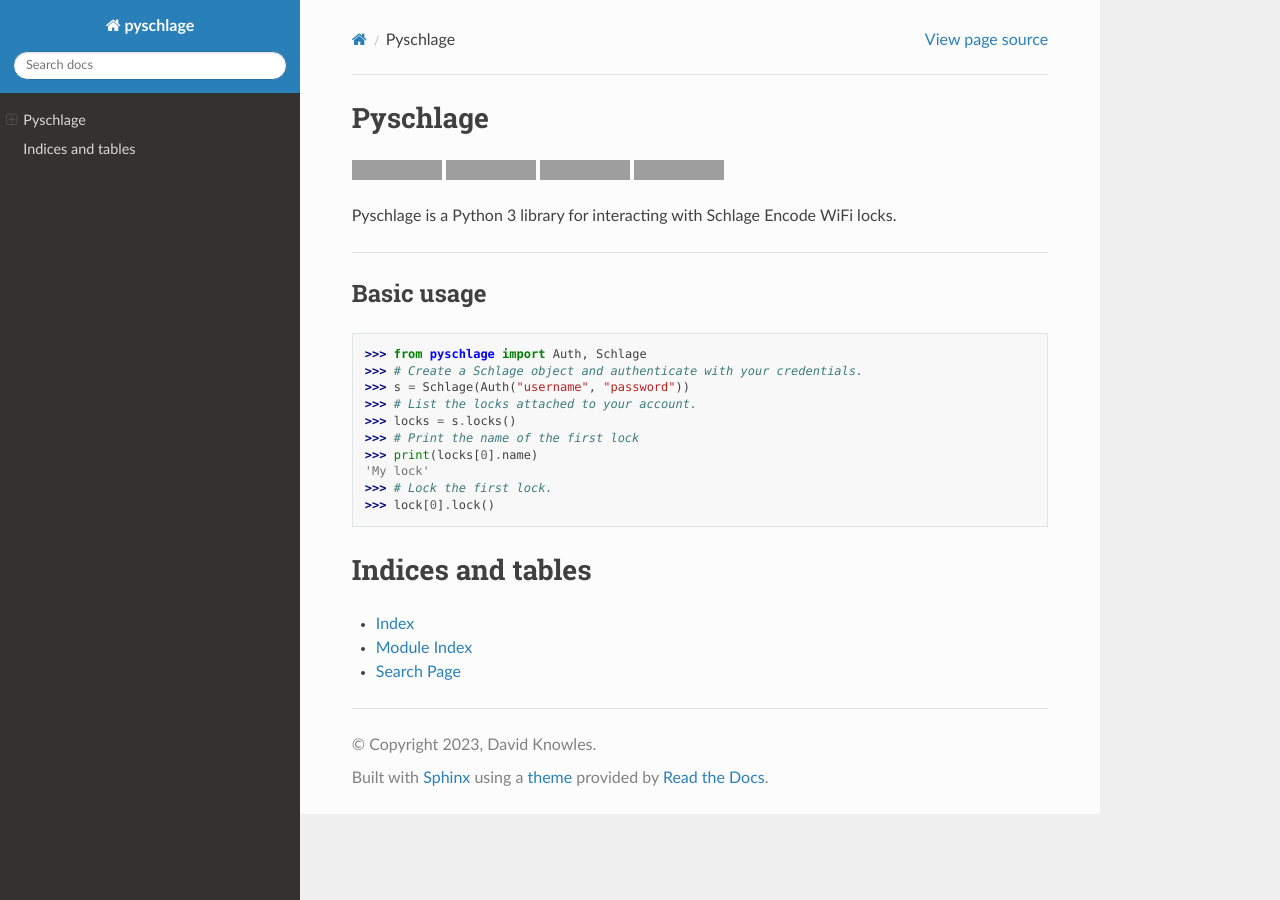
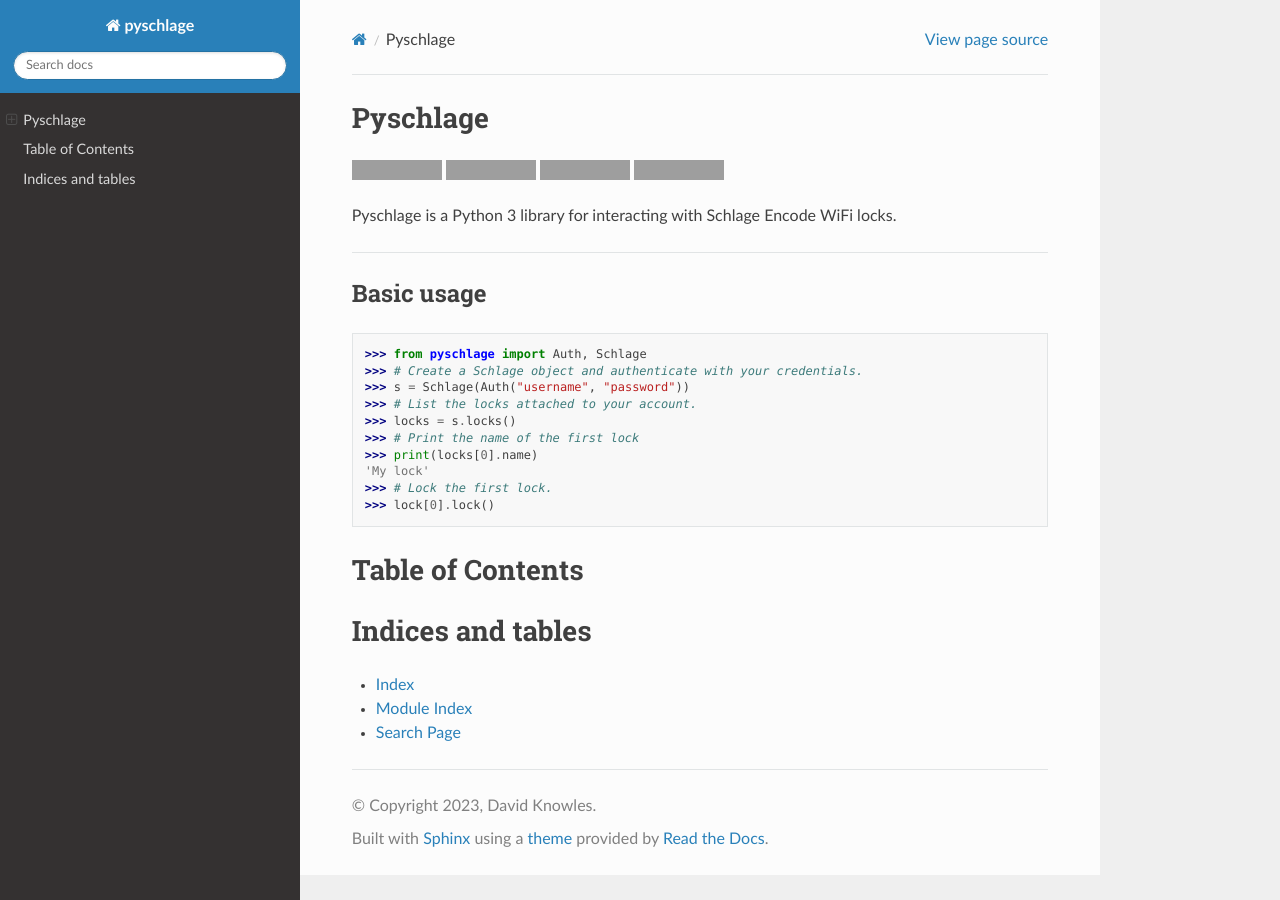
Before and after one commit to dknowles2/pyschlage, a Sphinx documentation site: the page built from docs/index.rst, in a window 1280 px wide. Built offline with Sphinx 7.4.7 and the Read the Docs theme 2.0.0, drawn with Linux system fonts in a browser that asks for light colours; pages that are not in the unit, such as notebooks, are missing from menus; grey boxes are pictures that could not be loaded.

Commit message:
Rename "Contents" to "Table of Contents"

```diff
--- a/docs/index.rst
+++ b/docs/index.rst
@@ -34,9 +34,12 @@
     >>> # Lock the first lock.
     >>> lock[0].lock()
 
+
+Table of Contents
+=================
+
 .. toctree::
    :maxdepth: 2
-   :caption: Contents:
 
    installation
    api/index
```
